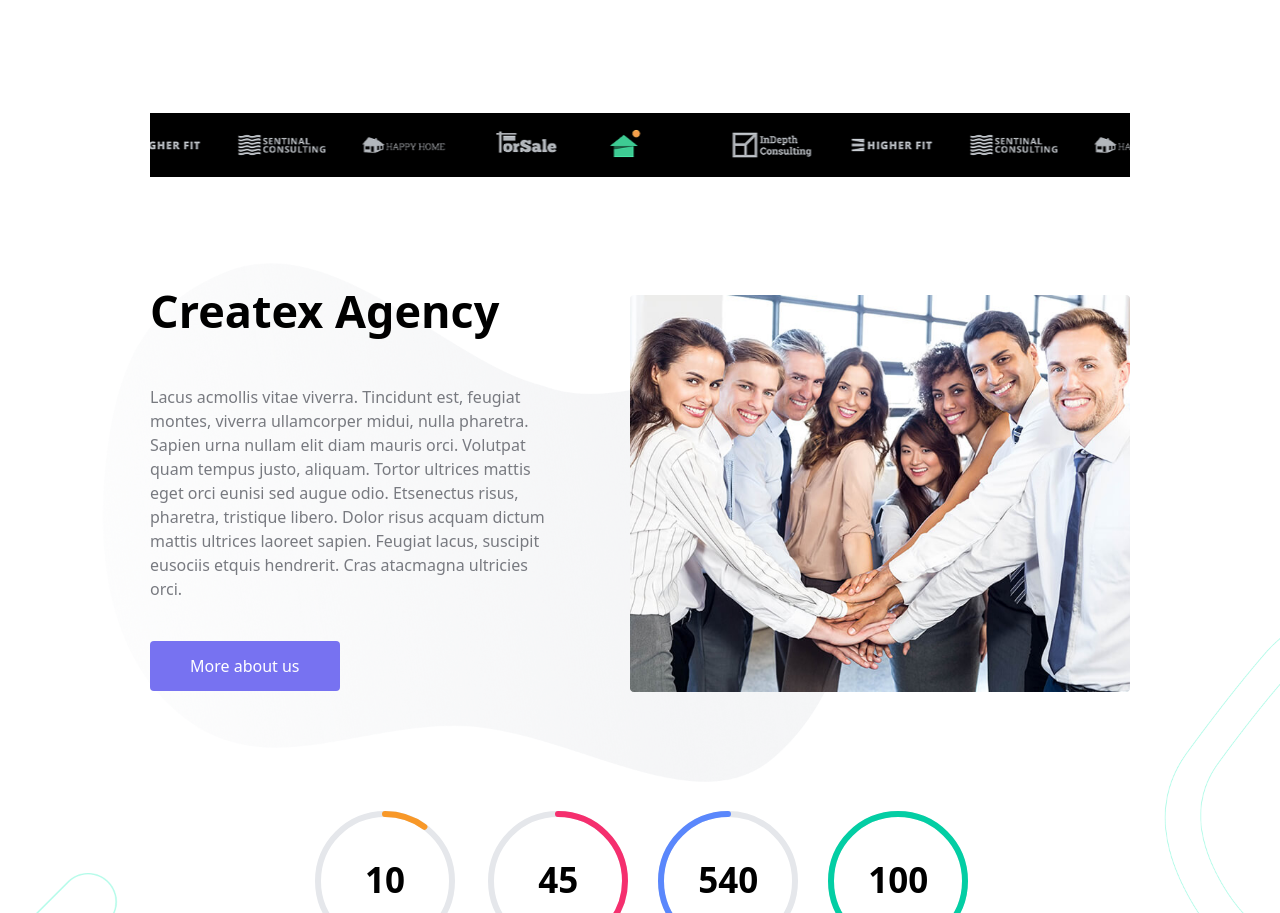
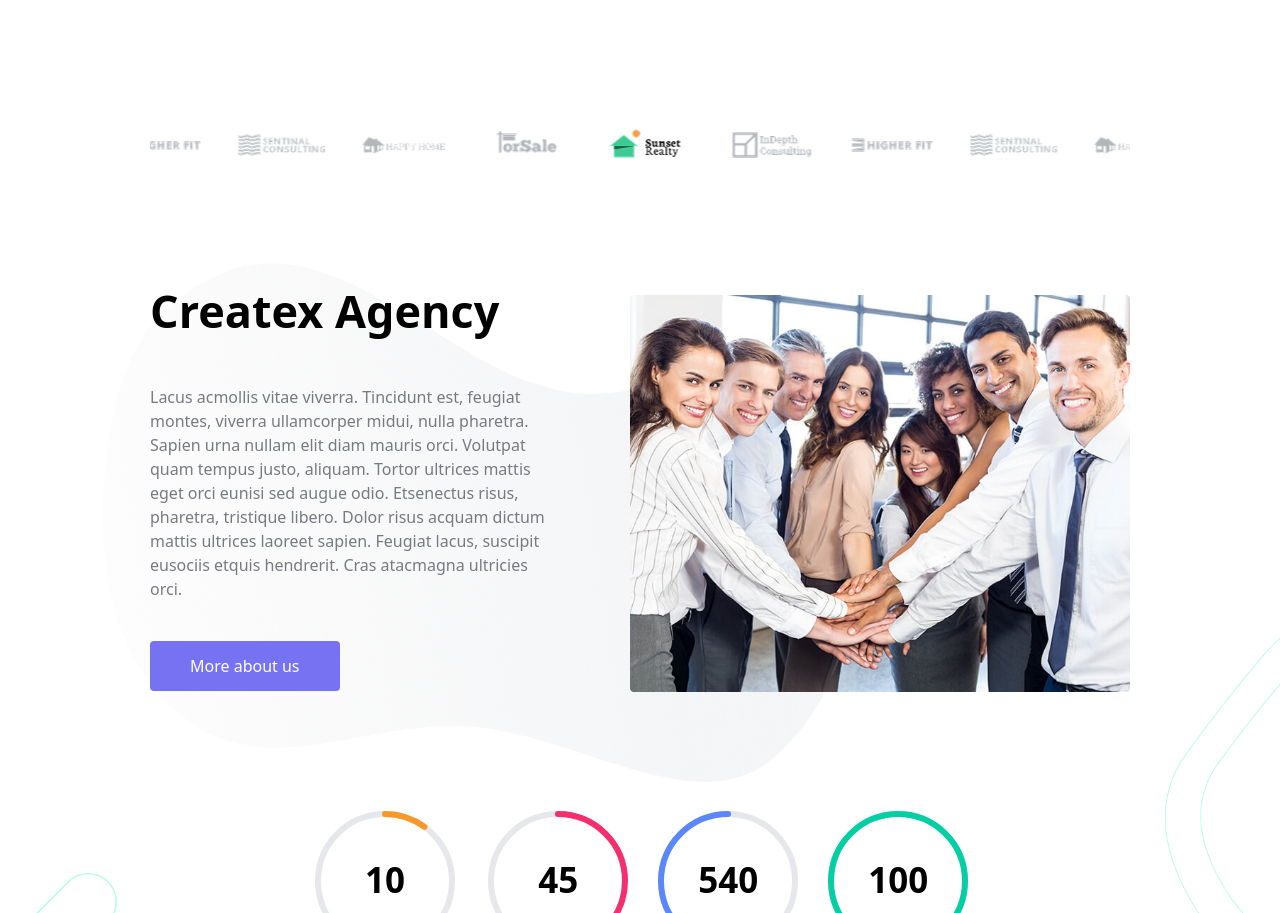
Before and after one commit to fayzullojonl7/CreateX-Project, a React (Vite) app: page / in a window 1280 px wide. Shown: the part 1087-2000 px from the top of the page. Built offline with nearby package versions, Linux system fonts and the light colour scheme.

Commit message:
remove black bg in marquee

```diff
--- a/src/Components/Marque.jsx
+++ b/src/Components/Marque.jsx
@@ -4,7 +4,7 @@ const Marquee = ({ logos }) => {
   const doubledLogos = [...logos, ...logos]
 
   return (
-    <div className="relative w-full overflow-hidden bg-black py-2">
+    <div className="relative w-full overflow-hidden py-2">
       <div
         className="flex items-center gap-6 sm:gap-8 h-full animate-marquee"
         style={{
```
